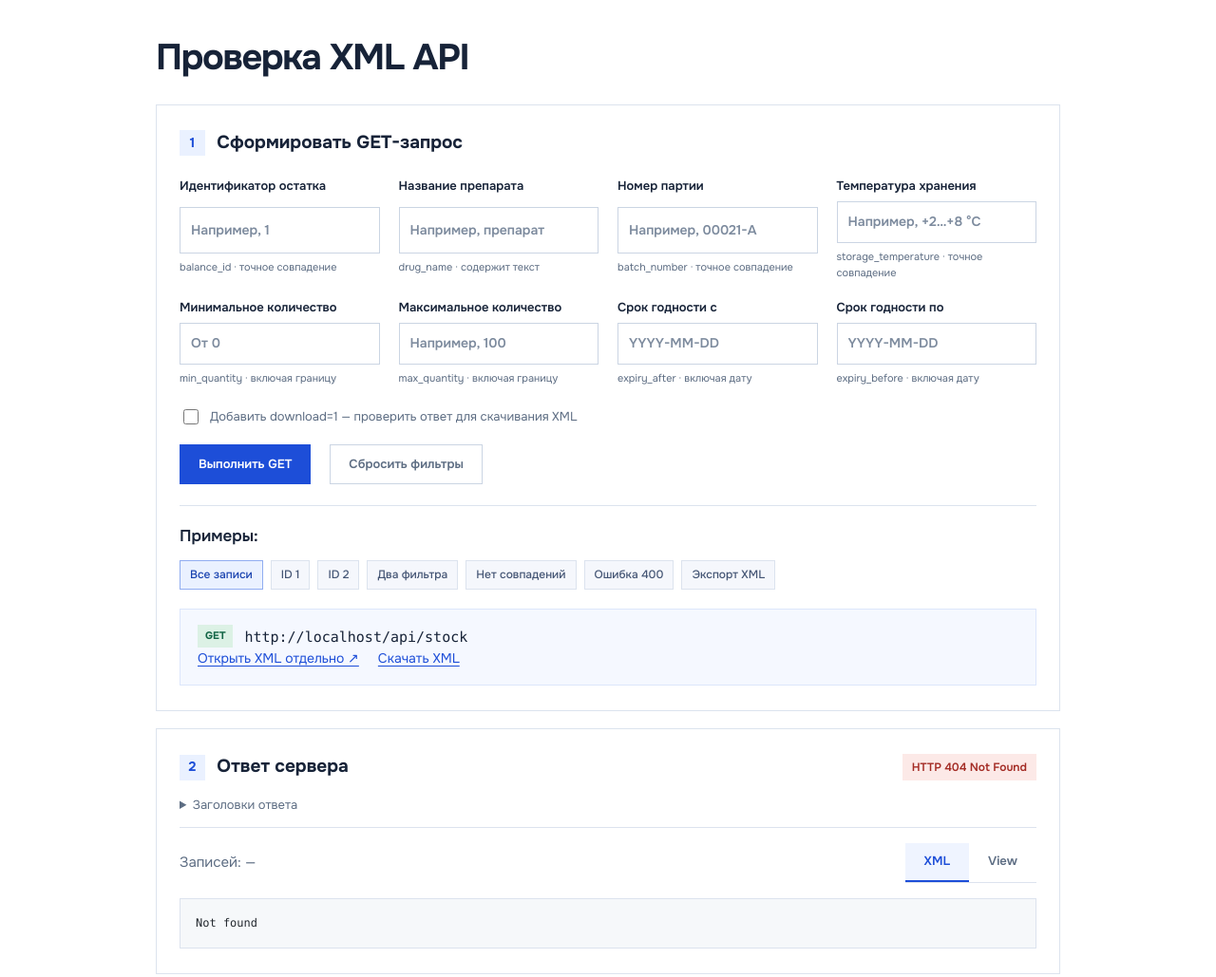
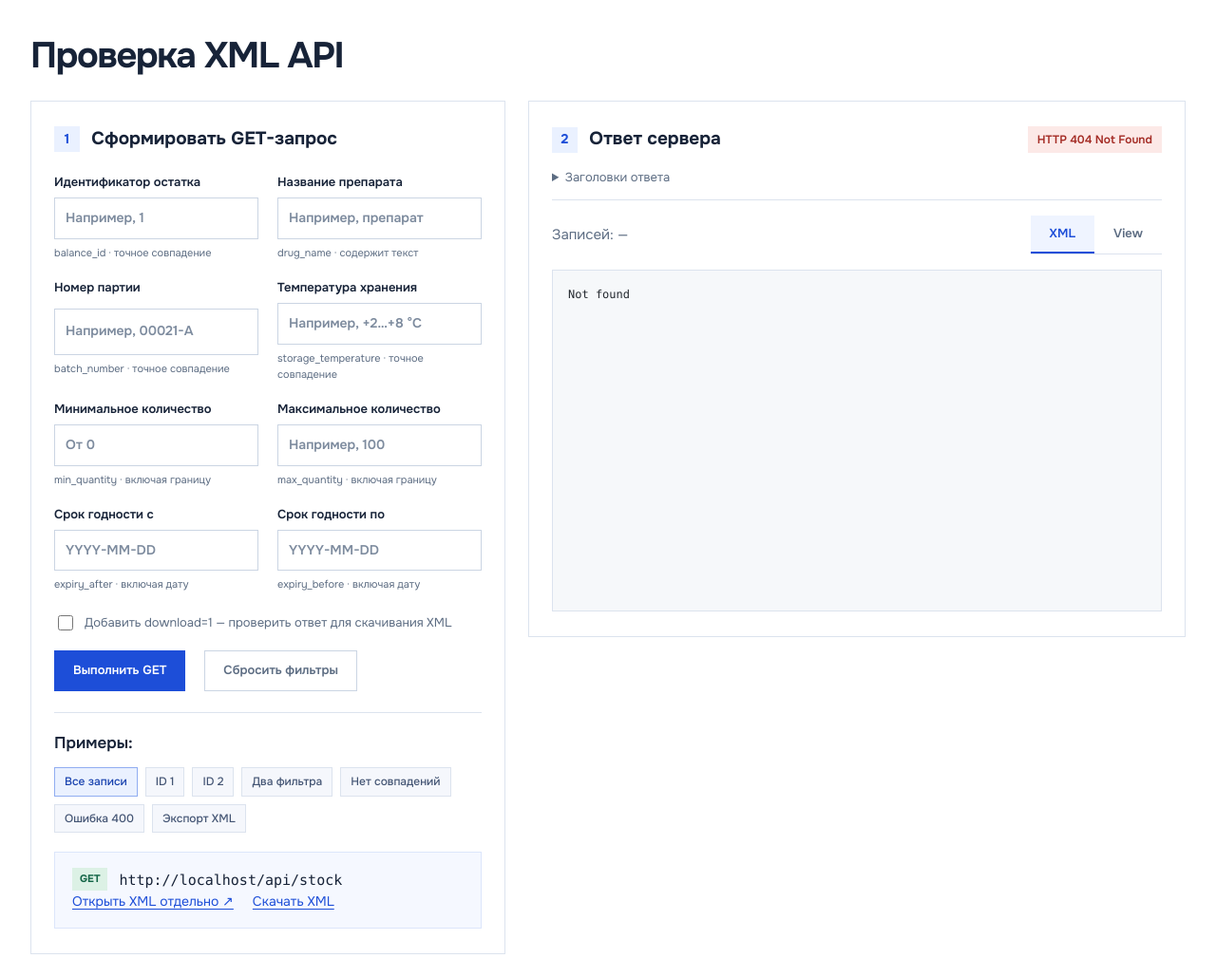
Before and after one commit to vladpolisuk/pharmacy-stock-xml-api, a plain HTML site: page public/index.html in a window 1280 px wide. Shown: the whole page at 95% size. Drawn offline with Linux system fonts and the light colour scheme; no server answers.

Commit message:
Arrange request and response in two desktop columns

```diff
--- a/public/style.css
+++ b/public/style.css
@@ -8,13 +8,13 @@
 }
 * { box-sizing: border-box; }
 body { margin: 0; background: #fff; color: var(--ink); font: 15px/1.55 'Onest', 'Segoe UI', Arial, sans-serif; }
-main { width: 100%; max-width: 1000px; margin: 0 auto; padding: 38px 24px 48px; }
-.page-header { margin-bottom: 26px; }
-h1 { font-size: clamp(28px, 4vw, 38px); line-height: 1.2; letter-spacing: -.035em; margin: 0 0 10px; }
-.panel { padding: 26px 24px; background: #fff; border: 1px solid var(--line); margin-top: 18px; }
+main { display: grid; grid-template-columns: minmax(500px, .75fr) minmax(640px, 1.25fr); align-items: start; gap: 24px; width: 100%; min-width: 1240px; max-width: 1800px; margin: 0 auto; padding: 36px 32px 48px; }
+.page-header { grid-column: 1 / -1; }
+h1 { font-size: 38px; line-height: 1.2; letter-spacing: -.035em; margin: 0; }
+.panel { min-width: 0; padding: 26px 24px; background: #fff; border: 1px solid var(--line); }
 h2 { margin: 0 0 22px; font-size: 19px; line-height: 1.4; font-weight: 650; }
 .step { display: inline-flex; justify-content: center; align-items: center; width: 27px; height: 27px; margin-right: 7px; background: #eaf1ff; color: var(--primary); font-size: 14px; vertical-align: 1px; }
-.filter-grid { display: grid; grid-template-columns: repeat(4, minmax(0, 1fr)); gap: 18px 20px; }
+.filter-grid { display: grid; grid-template-columns: repeat(2, minmax(0, 1fr)); gap: 18px 20px; }
 label { display: grid; gap: 6px; font-size: 13px; font-weight: 600; }
 label > span { font-size: 11px; color: var(--muted); font-weight: 400; }
 input:not([type=checkbox]) { width: 100%; min-width: 0; padding: 10px 11px; border: 1px solid #cbd5e3; color: var(--ink); background: #fff; font: inherit; font-size: 14px; }
@@ -57,6 +57,7 @@ a { color: var(--primary); text-decoration-thickness: 1px; text-underline-offset
 .view-message { margin: 0; padding: 14px 16px; color: #a42c25; background: #fce9e7; font-size: 14px; }
 h3 { margin: 0 0 9px; font-size: 14px; color: #405371; font-weight: 600; }
 pre { margin: 0; padding: 16px; background: #f6f8fa; color: #24292f; border: 1px solid #dce3ee; font-size: 12px; line-height: 1.65; white-space: pre-wrap; overflow-wrap: anywhere; overflow: auto; max-height: 460px; }
+#response-body { min-height: 360px; max-height: calc(100vh - 260px); }
 .syntax-punctuation { color: #6e7781; }
 .syntax-tag, .syntax-header { color: #0550ae; }
 .syntax-attribute { color: #8250df; }
@@ -73,5 +74,4 @@ td:nth-child(1), td:nth-child(4), td:nth-child(5) { white-space: nowrap; }
 button, input, .panel, .step, .request-box, .method, .http-status, pre, .table-scroll { border-radius: 0; }
 :focus-visible { outline: 3px solid #7b9ff0; outline-offset: 3px; }
 .sr-only { position: absolute; width: 1px; height: 1px; padding: 0; overflow: hidden; clip: rect(0, 0, 0, 0); }
-@media (max-width: 1000px) { .filter-grid { grid-template-columns: repeat(2, minmax(0, 1fr)); } }
-@media (max-width: 560px) { main { padding: 24px 12px; } .panel { padding: 20px 16px; } .filter-grid { grid-template-columns: minmax(0, 1fr); } h2 { font-size: 17px; } .checkbox { align-items: flex-start; } .request-box { padding: 14px 12px; } }
+noscript { grid-column: 1 / -1; }
```
Also changed, not shown: 2 other files.
